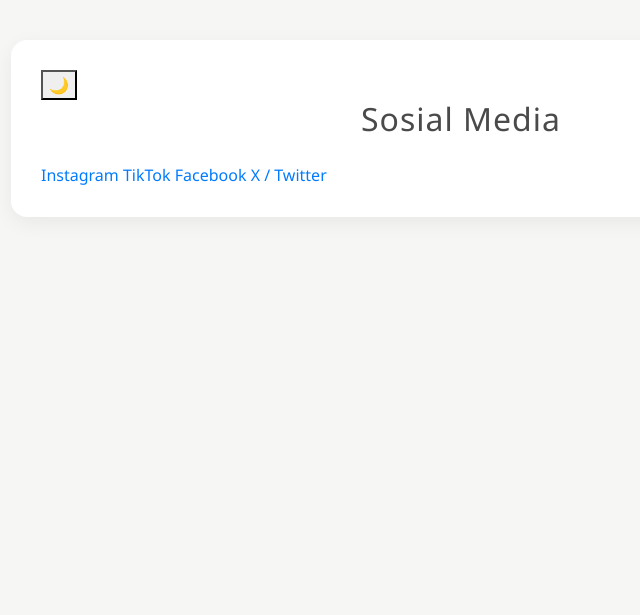
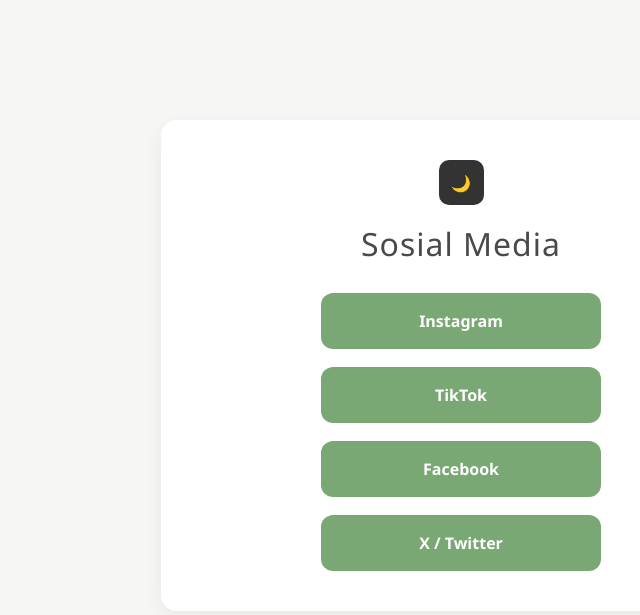
Before and after one commit to rosianatrimia-bot/django, a Django app: page /sosmed/ in a window 1280 px wide. Shown: the top 615 px of the page, without its empty margins (179-819 px from the left). Run offline with Django 3.2, Linux system fonts and the light colour scheme; some libraries are stand-ins or nearby versions.

Commit message:
Add styles for menu and dark mode

```diff
--- a/static/css/style.css
+++ b/static/css/style.css
@@ -306,3 +306,58 @@ tr:hover {
     align-items: center;
     gap: 10px;
 }
+
+.menu-container {
+    max-width: 600px;
+    margin: 80px auto;
+    padding: 40px;
+    text-align: center;
+}
+
+.menu-sosmed {
+    display: flex;
+    flex-direction: column;
+    gap: 18px;
+    margin-top: 30px;
+    align-items: center;
+}
+
+.menu-card {
+    width: 280px;
+    padding: 16px;
+    border-radius: 12px;
+    background-color: #7aa874;
+    color: white;
+    text-decoration: none;
+    font-weight: bold;
+    text-align: center;
+    transition: 0.3s;
+}
+
+.menu-card:hover {
+    color: white;
+    text-decoration: none;
+    transform: translateY(-3px);
+    opacity: 0.9;
+}
+
+.mode-toggle {
+    width: 45px;
+    height: 45px;
+    border-radius: 10px;
+    border: none;
+    background-color: #333;
+    color: white;
+    margin-bottom: 20px;
+    cursor: pointer;
+}
+
+body.dark-mode {
+    background-color: #1b1b1b;
+    color: white;
+}
+
+body.dark-mode .container {
+    background-color: #2a2a2a;
+    color: white;
+}
```
